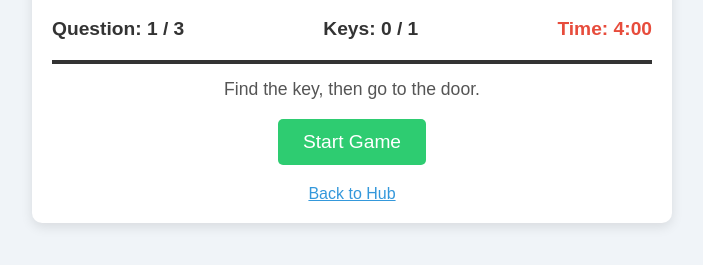
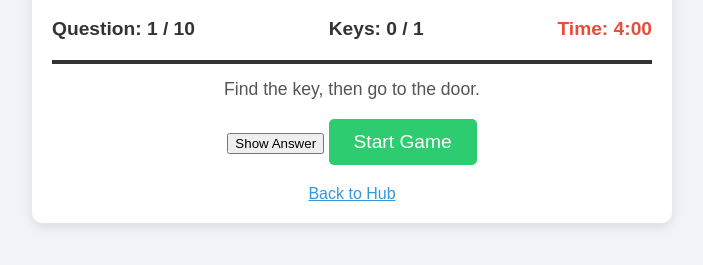
Before and after one commit to Aksh-404/Cognitive-games, a plain HTML site: page keys.html in a window 1280 px wide. Shown: the part 337-602 px from the top of the page, without its empty margins (288-991 px from the left). Drawn offline with Linux system fonts and the light colour scheme.

Commit message:
Update keys.html

```diff
--- a/keys.html
+++ b/keys.html
@@ -10,13 +10,16 @@
     <div id="game-container">
         <h1>Keys and Doors</h1>
         <div id="header">
-            <div id="question-counter">Question: <span id="qNum">1</span> / 3</div>
+            <div id="question-counter">Question: <span id="qNum">1</span> / 10</div>
             <div id="keys-status">Keys: <span id="keys-held">0</span> / <span id="keys-total">1</span></div>
             <div id="timer">Time: <span id="time">4:00</span></div>
         </div>
         <div id="grid-container">
             </div>
         <div id="feedback">Find the key, then go to the door.</div>
+
+        <button id="show-answer-btn" class="hidden">Show Answer</button>
+
         <button id="start-btn">Start Game</button>
         <a href="index.html" class="home-link">Back to Hub</a>
     </div>
```
